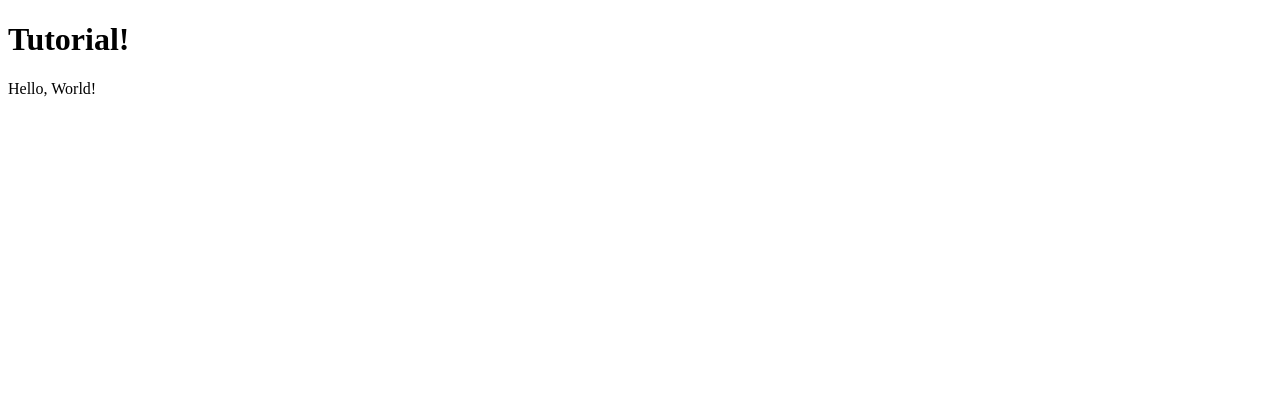
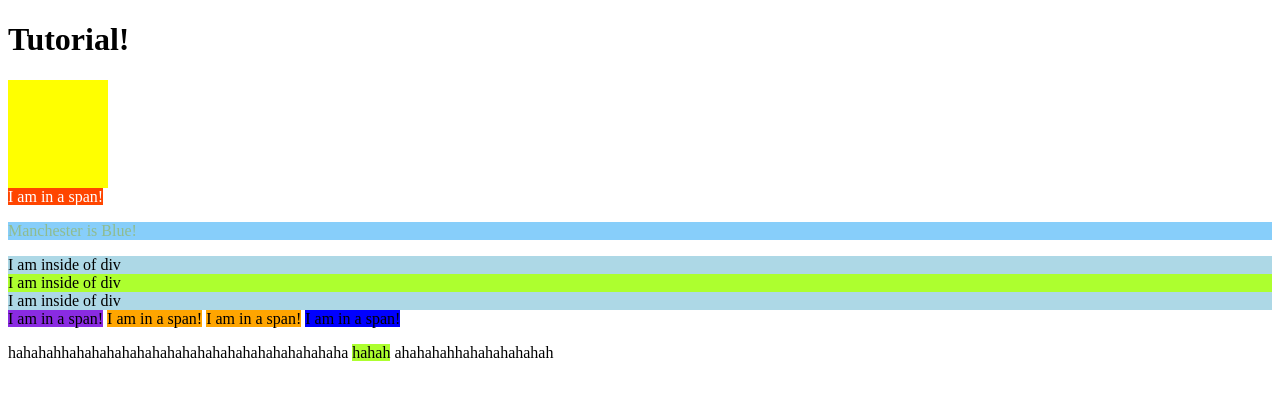
Before and after one commit to Zzzzzihann/CommLab2025Fall, a plain HTML site: page Tutorial/index.html in a window 1280 px wide. Drawn offline with Linux system fonts and the light colour scheme.

Commit message:
learned div and span today

```diff
--- a/Tutorial/index.html
+++ b/Tutorial/index.html
@@ -7,6 +7,16 @@
 </head>
 <body>
     <h1>Tutorial!</h1>
-    <p>Hello, World!</p>
+    <div style="background-color: yellow; width:100px; height:108px;"></div>
+    <span style="background-color: orangered; color:white">I am in a span!</span>
+    <p style="background-color: lightskyblue;color: darkseagreen;">Manchester is Blue!</p>
+    <div style="background-color: lightblue">I am inside of div</div>
+    <div style="background-color: greenyellow;">I am inside of div</div>
+    <div style="background-color: lightblue;">I am inside of div</div>
+    <span style="background-color: blueviolet">I am in a span!</span>
+    <span style="background-color: orange">I am in a span!</span>
+    <span style="background-color: orange">I am in a span!</span>
+    <span style="background-color: blue">I am in a span!</span>
+    <p>hahahahhahahahahahahahahahahahahahahahahahaha <span style="background-color: greenyellow;">hahah</span> ahahahahhahahahahahah</p>
 </body>
 </html>
```
